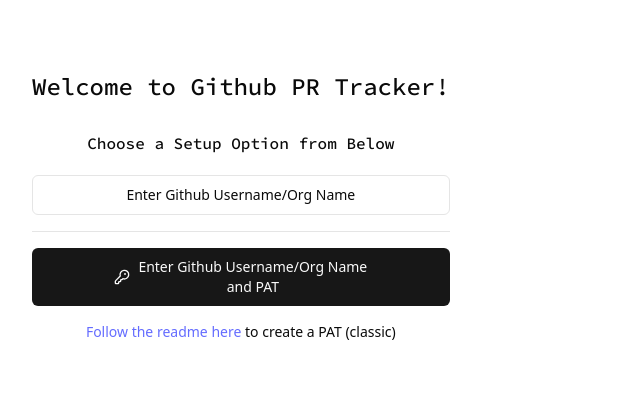
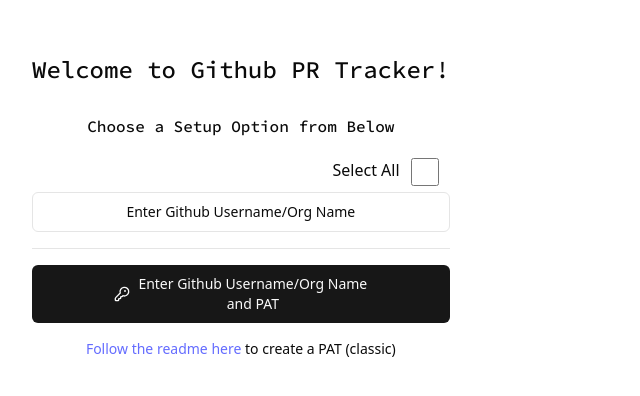
Before and after one commit to cyprste2717218/github-prs-chrome-extension, a React (Vite) app: page / in a window 1280 px wide. Shown: the part 224-620 px from the top of the page, without its empty margins (0-640 px from the left). Built offline with nearby package versions, Linux system fonts and the light colour scheme.

Commit message:
chore: creating structure for logic and ui for select/deselect functionality

```diff
--- a/src/App.tsx
+++ b/src/App.tsx
@@ -24,6 +24,7 @@
   const [PAT, setPAT] = useState<string | null>(null);
   const [numPageResults, setNumPageResults] = useState<number | null>(null);
   const [displayWarning, setDisplayWarning] = useState<boolean>(false);
+  const [reposToggled, setReposToggled] = useState<boolean>(false);
 
   useEffect(() => {
     // @ts-ignore
@@ -53,6 +54,11 @@
     });
 
     // @ts-ignore
+    chrome.storage.local.get("reposToggled", (result) => {
+      setReposToggled(JSON.parse(result.reposToggled));
+    });
+
+    // @ts-ignore
     chrome.storage.local.get("numPageResults", (result) => {
       setNumPageResults(JSON.parse(result.numPageResults));
     });
@@ -75,6 +81,8 @@
         currentStep={step}
         repoOwner={username}
         hasPAT={PAT}
+        allReposToggled={reposToggled}
+        setReposToggled={setReposToggled}
       />
 
       <StepComponent
--- a/src/components/HeaderComponent.tsx
+++ b/src/components/HeaderComponent.tsx
@@ -1,5 +1,7 @@
 import { handleStepChange } from "@/utilities/setUpUtilities";
+import { handleToggleAllSelectedRepos } from "@/utilities/repoDetailUtilities"
 import ButtonCustom from "./ButtonCustom";
+import CheckBoxCustom from "./CheckBoxCustom";
 import "../App.css";
 import { HeaderProps, TitleProps } from "@/models/HeaderComponentModels.ts";
 
@@ -44,11 +46,19 @@
   setRepoDetails,
   setNumPageResults,
   setDisplayWarning,
+  setReposToggled,
   currentStep,
   activeNumPRs,
   repoOwner,
   hasPAT,
+  allReposToggled
 }: HeaderProps): JSX.Element => {
+
+  function toggleAllSelectedRepos() {
+    setReposToggled(!allReposToggled)
+    handleToggleAllSelectedRepos({})
+  }
+
   // To-do: make separate bundles for props for respective back and next button types
   const buttonStateBundle = {
     setStepState: setStepState,
@@ -64,6 +74,7 @@
   };
 
   return (
+    <div>
       <div
         style={{
           display: "flex",
@@ -124,7 +135,15 @@
           </div>
         )}
       </div>
+      <div style={{display: "flex", justifyContent: "flex-end"}}>
+        <p>Select All</p>
+        <CheckBoxCustom handleClick={toggleAllSelectedRepos} repoChecked={allReposToggled} name={'-ToggleAll'} />
+      </div>
+    </div>
+
   );
 };
 
+
+
 export default HeaderComponent;
--- a/src/components/RepoCardComponents.tsx
+++ b/src/components/RepoCardComponents.tsx
@@ -159,10 +159,11 @@
   language,
   topics,
   clone_url,
+  isRepoChecked,
   activeNumPRs,
   setActiveNumPRs,
 }: PreviewRepoCardProps): JSX.Element => {
-  const [repoChecked, setRepoChecked] = useState<boolean>(false);
+  const [repoChecked, setRepoChecked] = useState<boolean>(isRepoChecked);
   const [cardExpanded, setCardExpanded] = useState<boolean>(false);
 
   async function handleClick() {
@@ -366,6 +367,7 @@
           topics={repo.topics}
           step={step}
           clone_url={repo.clone_url}
+          isRepoChecked={repo.isRepoChecked}
           setActiveNumPRs={setActiveNumPRs}
           activeNumPRs={activeNumPRs}
         />
--- a/src/models/HeaderComponentModels.ts
+++ b/src/models/HeaderComponentModels.ts
@@ -12,6 +12,8 @@
   setUsername: React.Dispatch<React.SetStateAction<string>>;
   setNumPageResults: React.Dispatch<React.SetStateAction<number | null>>;
   setDisplayWarning: React.Dispatch<React.SetStateAction<boolean>>;
+  setReposToggled: React.Dispatch<React.SetStateAction<boolean>>;
+  allReposToggled: boolean;
   currentStep: number;
   activeNumPRs: ActiveNumPRs[];
   repoOwner: string;
--- a/src/models/RepoCardModels.ts
+++ b/src/models/RepoCardModels.ts
@@ -6,6 +6,7 @@
   language: string;
   step: number;
   clone_url: string;
+  isRepoChecked: boolean;
   topics: string[];
 };
 
@@ -24,6 +25,7 @@
   topics: string[];
   step: number;
   clone_url: string;
+  isRepoChecked: boolean;
   activeNumPRs: ActiveNumPRs[];
   setActiveNumPRs: React.Dispatch<React.SetStateAction<ActiveNumPRs[]>>;
 } & RepoPropsShared;
--- a/src/utilities/repoDetailUtilities.ts
+++ b/src/utilities/repoDetailUtilities.ts
@@ -39,6 +39,10 @@
   patCode: string | null;
   resultPageNum: number;
 };
+
+type HandleToggleAllSelectedRepos = {
+
+}
 
 async function updatePRDetails({
   setActiveNumPRs,
@@ -292,10 +296,19 @@
   });
 }
 
+async function handleToggleAllSelectedRepos({
+
+}: HandleToggleAllSelectedRepos) {
+
+}
+
+
+
 export {
   handleFetchUserRepos,
   handleSubmitUserName,
   handleRefresh,
   handleChangePageResults,
   updatePRDetails,
+  handleToggleAllSelectedRepos
 };
```
Lines whose indentation alone changed are shown as unchanged.
